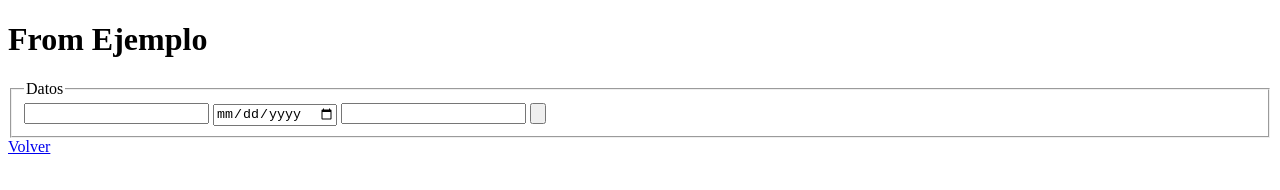
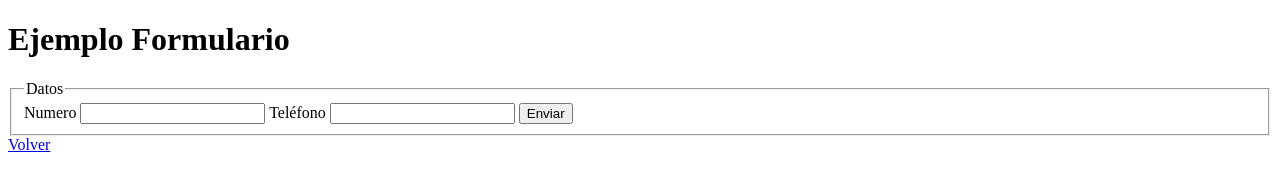
Before and after one commit to daniel-arturo-sanchez/daniel-arturo-sanchez.github.io, a plain HTML site: page ut04-01/from.html in a window 1280 px wide. Drawn offline with Linux system fonts and the light colour scheme.

Commit message:
Added input tel

```diff
--- a/ut04-01/from.html
+++ b/ut04-01/from.html
@@ -3,17 +3,18 @@
 <head>
     <meta charset="UTF-8">
     <meta name="viewport" content="width=device-width, initial-scale=1.0">
-    <title>From</title>
+    <title>Form</title>
 </head>
 <body>
-    <h1>From Ejemplo</h1>
+    <h1>Ejemplo Formulario</h1>
     <form action="" method="post">
         <fieldset>
             <legend>Datos</legend>
-            <input type="text" name="" id="">
-            <input type="date" name="" id="">
-            <input type="email" name="" id="">
-            <input type="submit" value="">
+            <label for="numero">Numero</label>
+            <input type="number" name="numero" id="numero"/>
+            <label for="telephone">Teléfono</label>
+            <input type="tel" name="telephone" id="telephone">
+            <input type="submit" value="Enviar">
         </fieldset>
     </form>
     <a href="../index.html">Volver</a>
```
